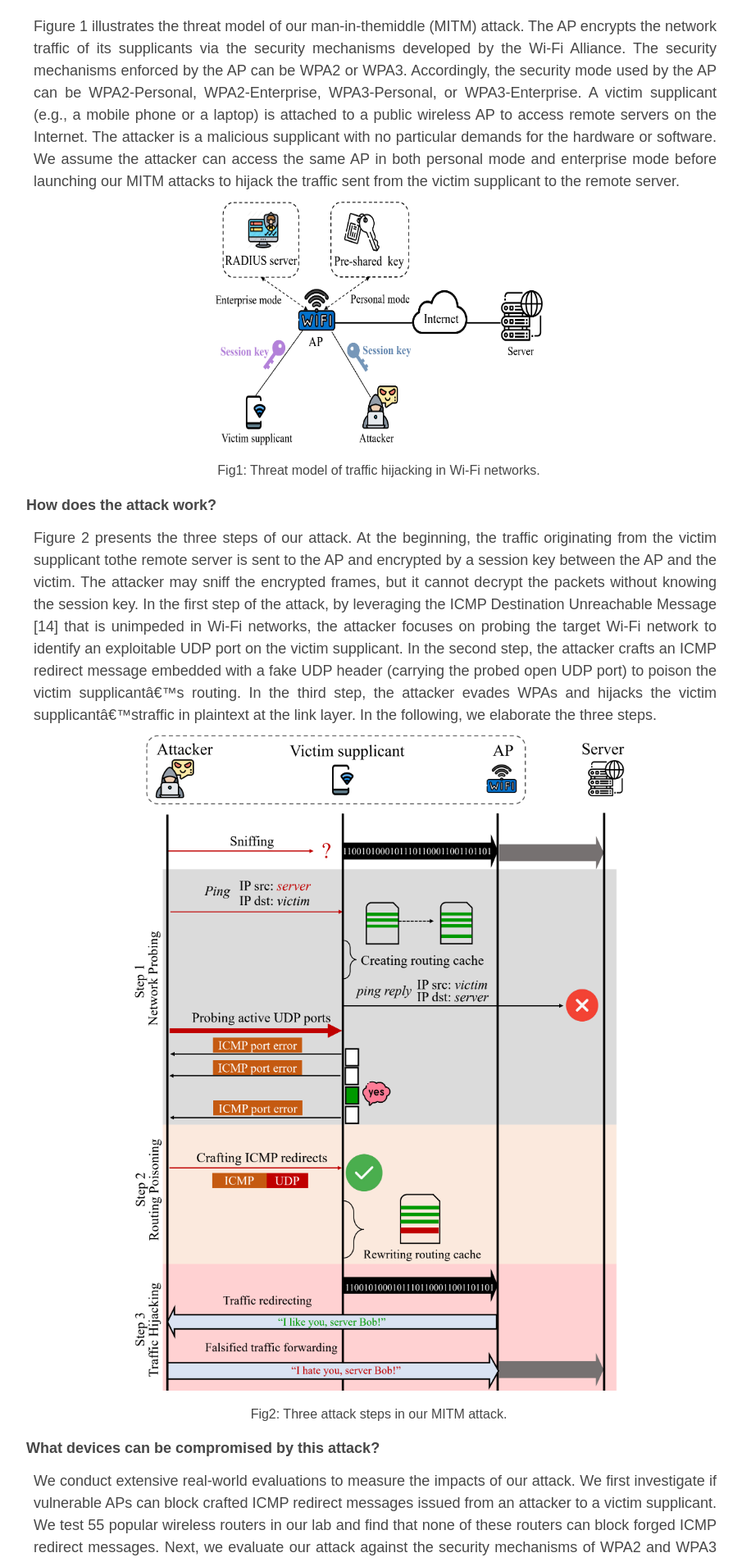
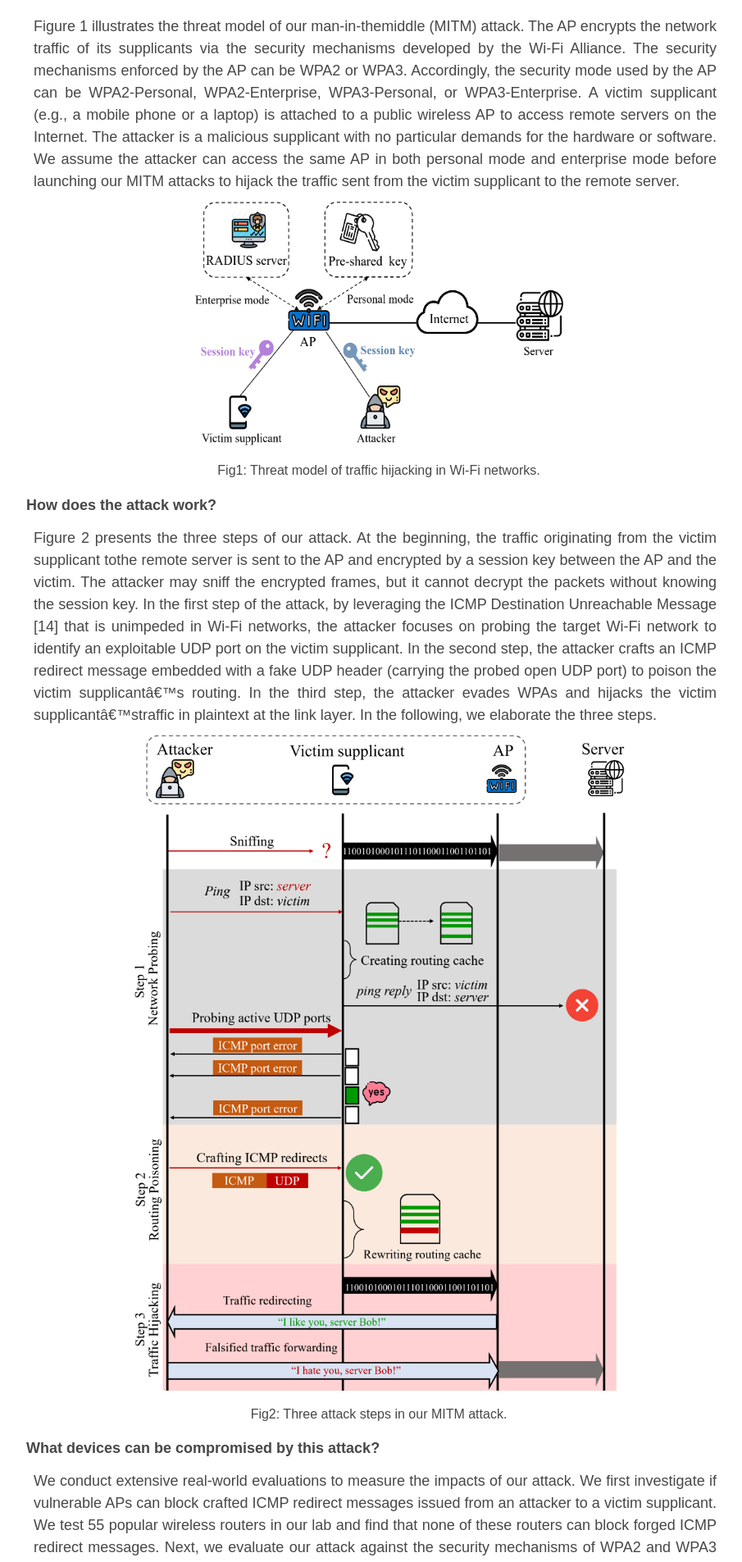
Before and after one commit to WiFi-Interception/wifi-interception.github.io, a Jekyll site: the page built from index.md, in a window 1280 px wide. Shown: the part 1352-3257 px from the top of the page at 82% size, without its empty margins (198-1103 px from the left). Built offline with Jekyll 4.4.1, drawn with Linux system fonts in a browser that asks for light colours.

Commit message:
first version

```diff
--- a/_layouts/default.html
+++ b/_layouts/default.html
@@ -95,7 +95,7 @@
 								<p class="answer">
 									Figure 1 illustrates the threat model of our man-in-themiddle (MITM) attack. The AP encrypts the network traffic of its supplicants via the security mechanisms developed by the Wi-Fi Alliance. The security mechanisms enforced by the AP can be WPA2 or WPA3. Accordingly, the security mode used by the AP can be WPA2-Personal, WPA2-Enterprise, WPA3-Personal, or WPA3-Enterprise. A victim supplicant (e.g., a mobile phone or a laptop) is attached to a public wireless AP to access remote servers on the Internet. The attacker is a malicious supplicant with no particular demands for the hardware or software. We assume the attacker can access the same AP in both personal mode and enterprise mode before launching our MITM attacks to hijack the traffic sent from the victim supplicant to the remote server.</p>
 								<div class ="centered">
-									<img src="./resources/Threat-model-wifi_00.png" width="400px" height="300px">
+									<img src="./resources/Threat-model-wifi_00.png" width="450px" height="300px">
 									<h5 class="img-title">Fig1: Threat model of traffic hijacking in Wi-Fi networks.</h5>
 								</div>
 							<b> How does the attack work?</b>
@@ -141,7 +141,7 @@
 								</div>
 
 								<div class ="centered">
-									<img src="./resources/android-devices.png" width="400px" height="300px">
+									<img src="./resources/android-devices.png" width="450px" height="300px">
 									<h5 class="img-title">Table2: AFFECTED ANDROID DEVICES IN OUR TESTS.</h5>
 								</div>
 
```
